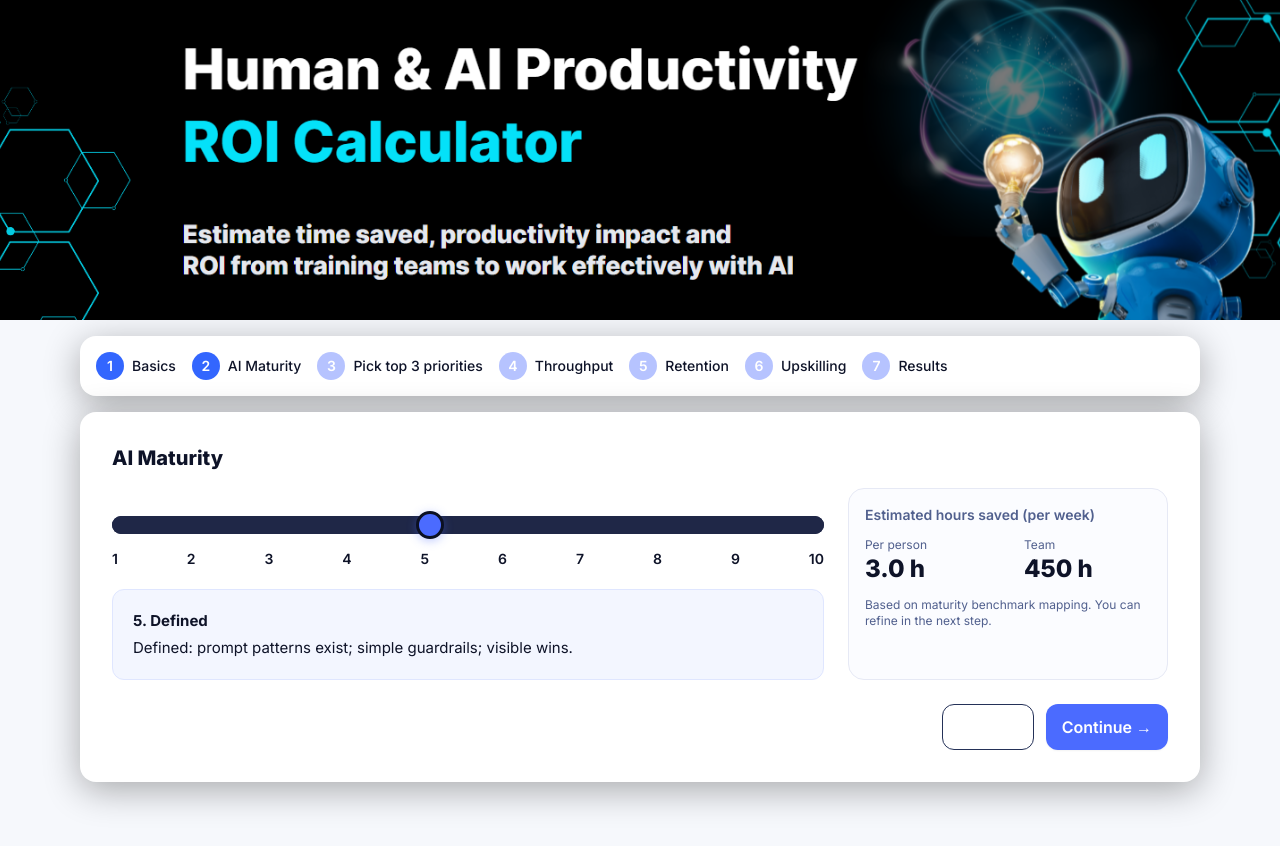
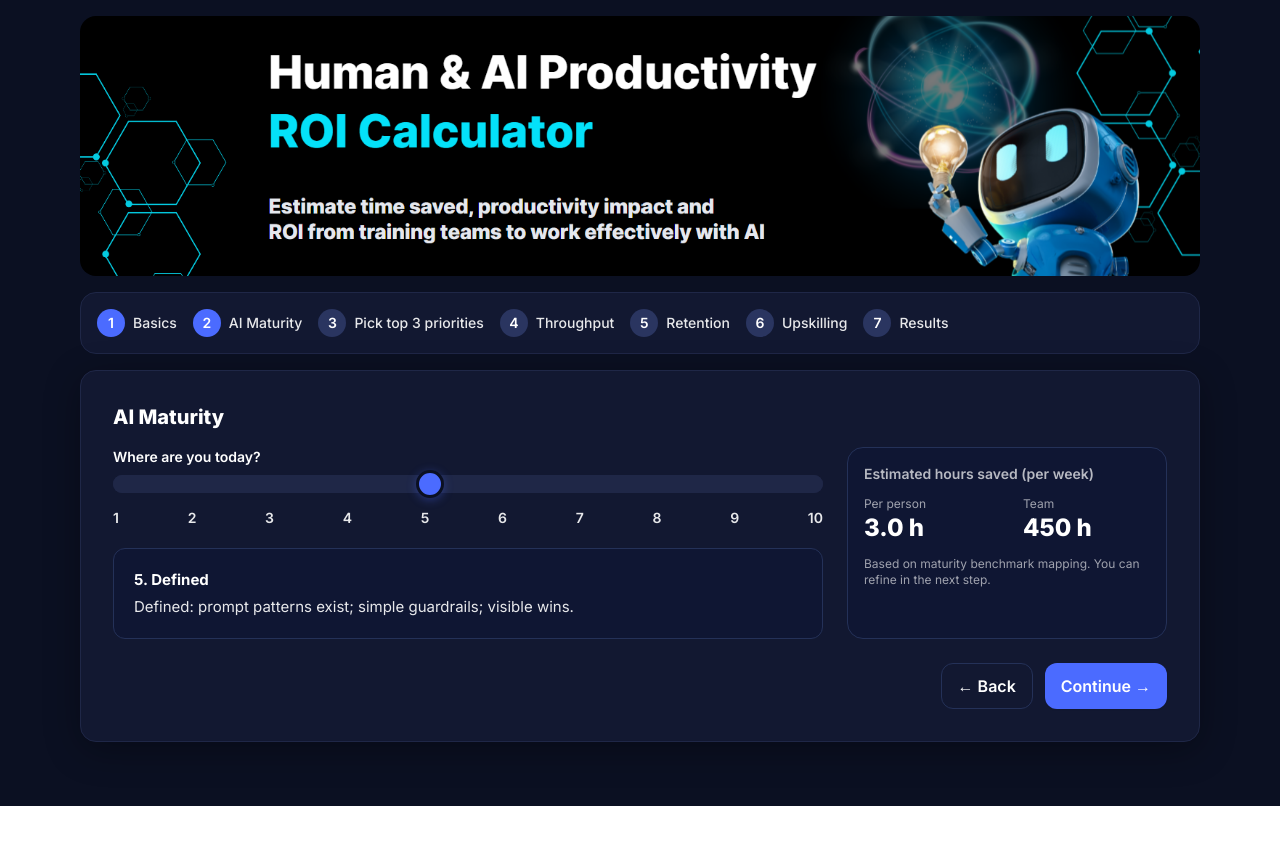
Before and after one commit to powerstephen/Managers-AI-Training-ROI, a Next.js app: page / in a window 1280 px wide. Both pictures are taken after a click on the button "Continue →". After the commit the page ends 806 px from the top, so only its background shows below. Built offline with nearby package versions, Linux system fonts and the light colour scheme.

Commit message:
Update page.tsx

```diff
--- a/app/page.tsx
+++ b/app/page.tsx
@@ -106,7 +106,7 @@ export default function Page() {
   /* Step 2 – AI Maturity */
   const [maturity, setMaturity] = useState<number>(5);
 
-  /* Step 3 – Priorities (selection only; 6 options; top 3 preselected) */
+  /* Step 3 – Priorities */
   const allPriorityKeys: PriorityKey[] = [
     "throughput",
     "quality",
@@ -121,11 +121,11 @@ export default function Page() {
 
   /* Config that lives ONLY on steps 4–6 */
   // Throughput
-  const [throughputPct, setThroughputPct] = useState(8); // % weekly time reclaimed
-  const [handoffPct, setHandoffPct] = useState(6); // % wait/handoff time reduced
+  const [throughputPct, setThroughputPct] = useState(8);
+  const [handoffPct, setHandoffPct] = useState(6);
   // Retention
-  const [retentionLiftPct, setRetentionLiftPct] = useState(2); // % attrition avoided
-  const [baselineAttritionPct, setBaselineAttritionPct] = useState(12); // org attrition
+  const [retentionLiftPct, setRetentionLiftPct] = useState(2);
+  const [baselineAttritionPct, setBaselineAttritionPct] = useState(12);
   // Upskilling
   const [upskillCoveragePct, setUpskillCoveragePct] = useState(60);
   const [upskillHoursPerWeek, setUpskillHoursPerWeek] = useState(0.5);
@@ -141,27 +141,22 @@ export default function Page() {
     [maturityHoursPerPerson, headcount]
   );
 
-  // base team hours from maturity mapping
   const baseWeeklyTeamHours = useMemo(
     () => maturityHoursPerPerson * headcount,
     [maturityHoursPerPerson, headcount]
   );
 
-  // Weekly hours per selected priority (simple illustrative models)
   const weeklyHoursByPriority = useMemo(() => {
     const entries: Record<PriorityKey, number> = {
       throughput: selected.includes("throughput")
         ? Math.round(baseWeeklyTeamHours * ((throughputPct + handoffPct * 0.5) / 100))
         : 0,
-
       quality: selected.includes("quality")
         ? Math.round(baseWeeklyTeamHours * 0.2)
         : 0,
-
       onboarding: selected.includes("onboarding")
         ? Math.round((Math.max(0, Math.min(52, 2)) * 40) * (headcount * 0.2))
         : 0,
-
       retention: selected.includes("retention")
         ? Math.round(
             ((headcount * (baselineAttritionPct / 100)) *
@@ -169,11 +164,9 @@ export default function Page() {
               120) / 52
           )
         : 0,
-
       upskilling: selected.includes("upskilling")
         ? Math.round((upskillCoveragePct / 100) * headcount * upskillHoursPerWeek)
         : 0,
-
       costAvoidance: selected.includes("costAvoidance")
         ? Math.round(baseWeeklyTeamHours * 0.1)
         : 0,
@@ -229,29 +222,31 @@ export default function Page() {
   /* ───────────────────────────── Render ───────────────────────────── */
 
   return (
-    <div className="min-h-screen bg-[#f6f8fc] text-[#0e1328]">
-      {/* FULL-BLEED HERO (no side gutters, keeps aspect) */}
-      <div className="w-screen overflow-hidden">
+    <div className="min-h-screen bg-[#0b1022] text-white">
+      {/* HERO: match content width (flush with boxes below), dark theme */}
+      <div className="w-full max-w-6xl mx-auto px-4 pt-4">
         <img
           src="/hero.png"
           alt="AI at Work — Brainster"
-          className="block w-full h-[220px] md:h-[280px] lg:h-[320px] object-cover"
+          className="block w-full h-[200px] md:h-[240px] lg:h-[260px] object-cover rounded-2xl"
         />
       </div>
 
       {/* Progress bar */}
       <div className="w-full max-w-6xl mx-auto px-4 mt-4">
-        <div className="rounded-2xl bg-white shadow-soft p-4 flex gap-4 flex-wrap">
+        <div className="rounded-2xl bg-[#121831] border border-[#1f2747] p-4 flex gap-4 flex-wrap">
           {stepItems.map((s) => (
             <div key={s.id} className="flex items-center gap-2">
               <span
                 className={`w-7 h-7 rounded-full flex items-center justify-center text-white text-sm font-semibold ${
-                  step >= s.id ? "bg-[#3366fe]" : "bg-[#b6c3ff]"
+                  step >= s.id ? "bg-[#4b6bff]" : "bg-[#2a3560]"
                 }`}
               >
                 {s.id}
               </span>
-              <span className="text-sm font-medium text-[#0e1328]">{s.label}</span>
+              <span className="text-sm font-medium text-white/90">
+                {s.label}
+              </span>
             </div>
           ))}
         </div>
@@ -259,7 +254,7 @@ export default function Page() {
 
       {/* Card frame */}
       <div className="w-full max-w-6xl mx-auto px-4 mt-4 pb-16">
-        <div className="bg-white rounded-2xl shadow-soft p-6 md:p-8">
+        <div className="bg-[#121831] border border-[#1f2747] rounded-2xl shadow-soft p-6 md:p-8">
           {/* STEP 1 */}
           {step === 1 && (
             <div>
@@ -364,13 +359,12 @@ export default function Page() {
             </div>
           )}
 
-          {/* STEP 2 – bigger slider + side box */}
+          {/* STEP 2 */}
           {step === 2 && (
             <div>
               <h2 className="text-xl font-extrabold mb-4">AI Maturity</h2>
 
               <div className="grid md:grid-cols-[1fr_320px] gap-6">
-                {/* slider + explainer */}
                 <div>
                   <label className="lbl mb-2">Where are you today?</label>
                   <input
@@ -381,13 +375,13 @@ export default function Page() {
                     onChange={(e) => setMaturity(parseInt(e.target.value, 10))}
                     className="w-full range-xl"
                   />
-                  <div className="flex justify-between text-[14px] mt-2 text-[#0e1328] font-semibold">
+                  <div className="flex justify-between text-[14px] mt-2 text-white/90 font-semibold">
                     {Array.from({ length: 10 }).map((_, i) => (
                       <span key={i}>{i + 1}</span>
                     ))}
                   </div>
 
-                  <div className="mt-5 p-5 rounded-xl bg-[#f3f6ff] border border-[#dfe6ff]">
+                  <div className="mt-5 p-5 rounded-xl bg-[#0f1633] border border-[#243158]">
                     <div className="text-[15px] font-bold">
                       {maturity}.{" "}
                       {
@@ -405,32 +399,31 @@ export default function Page() {
                         ][maturity - 1]
                       }
                     </div>
-                    <p className="text-[15px] mt-1">
+                    <p className="text-[15px] mt-1 text-white/90">
                       {maturityExplainer(maturity)}
                     </p>
                   </div>
                 </div>
 
-                {/* side box: hours saved */}
-                <div className="rounded-2xl border border-[#e6e9f5] bg-[#fbfcff] p-4">
-                  <div className="text-sm font-semibold text-[#51608e]">
+                <div className="rounded-2xl border border-[#243158] bg-[#0f1633] p-4">
+                  <div className="text-sm font-semibold text-white/70">
                     Estimated hours saved (per week)
                   </div>
                   <div className="mt-3 grid grid-cols-2 gap-8">
                     <div>
-                      <div className="text-xs text-[#51608e]">Per person</div>
+                      <div className="text-xs text-white/60">Per person</div>
                       <div className="text-2xl font-extrabold">
                         {maturityHoursPerPerson.toFixed(1)} h
                       </div>
                     </div>
                     <div>
-                      <div className="text-xs text-[#51608e]">Team</div>
+                      <div className="text-xs text-white/60">Team</div>
                       <div className="text-2xl font-extrabold">
                         {maturityHoursTeam.toLocaleString()} h
                       </div>
                     </div>
                   </div>
-                  <div className="mt-3 text-xs text-[#51608e]">
+                  <div className="mt-3 text-xs text-white/60">
                     Based on maturity benchmark mapping. You can refine in the next step.
                   </div>
                 </div>
@@ -447,11 +440,11 @@ export default function Page() {
             </div>
           )}
 
-          {/* STEP 3 – selection only (no inputs here) */}
+          {/* STEP 3 */}
           {step === 3 && (
             <div>
               <h2 className="text-xl font-extrabold mb-2">Pick top 3 priorities</h2>
-              <p className="text-sm text-[#51608e] mb-4">
+              <p className="text-sm text-white/70 mb-4">
                 Choose up to three areas to focus your ROI model.
               </p>
 
@@ -483,7 +476,7 @@ export default function Page() {
                           {active ? "Selected" : "Select"}
                         </button>
                       </div>
-                      <div className="text-sm text-[#51608e] mt-1">
+                      <div className="text-sm text-white/70 mt-1">
                         {PRIORITY_META[k].blurb}
                       </div>
                     </div>
@@ -502,11 +495,11 @@ export default function Page() {
             </div>
           )}
 
-          {/* STEP 4 – Throughput inputs */}
+          {/* STEP 4 */}
           {step === 4 && (
             <div>
               <h2 className="text-xl font-extrabold mb-2">Throughput</h2>
-              <p className="text-sm text-[#51608e] mb-4">
+              <p className="text-sm text-white/70 mb-4">
                 Quick edit of the assumptions for throughput impact.
               </p>
               <div className="grid md:grid-cols-2 gap-4">
@@ -545,7 +538,7 @@ export default function Page() {
             </div>
           )}
 
-          {/* STEP 5 – Retention inputs */}
+          {/* STEP 5 */}
           {step === 5 && (
             <div>
               <h2 className="text-xl font-extrabold mb-2">Retention</h2>
@@ -589,7 +582,7 @@ export default function Page() {
             </div>
           )}
 
-          {/* STEP 6 – Upskilling inputs */}
+          {/* STEP 6 */}
           {step === 6 && (
             <div>
               <h2 className="text-xl font-extrabold mb-2">Upskilling</h2>
@@ -633,7 +626,7 @@ export default function Page() {
             </div>
           )}
 
-          {/* STEP 7 – Results */}
+          {/* STEP 7 */}
           {step === 7 && (
             <div>
               <h2 className="text-xl font-extrabold mb-4">Results</h2>
@@ -664,8 +657,8 @@ export default function Page() {
                 </div>
               </div>
 
-              <div className="mt-6 border border-[#e6e9f5] rounded-2xl overflow-hidden">
-                <div className="grid grid-cols-[1fr_180px_200px] py-3 px-4 text-xs font-semibold text-[#51608e] bg-[#f8faff]">
+              <div className="mt-6 border border-[#243158] rounded-2xl overflow-hidden">
+                <div className="grid grid-cols-[1fr_180px_200px] py-3 px-4 text-xs font-semibold text-white/70 bg-[#0f1633]">
                   <div>PRIORITY</div>
                   <div className="text-right">HOURS SAVED</div>
                   <div className="text-right">ANNUAL VALUE</div>
@@ -677,12 +670,12 @@ export default function Page() {
                     const value = hours * hourlyCost;
                     return (
                       <div
-                        className="grid grid-cols-[1fr_180px_200px] items-center py-4 px-4 border-t border-[#eef1f8]"
+                        className="grid grid-cols-[1fr_180px_200px] items-center py-4 px-4 border-t border-[#1f2747]"
                         key={k}
                       >
                         <div>
                           <div className="font-bold">{PRIORITY_META[k].label}</div>
-                          <div className="text-sm text-[#51608e]">
+                          <div className="text-sm text-white/70">
                             {PRIORITY_META[k].blurb}
                           </div>
                         </div>
@@ -696,7 +689,7 @@ export default function Page() {
                       </div>
                     );
                   })}
-                <div className="grid grid-cols-[1fr_180px_200px] items-center py-4 px-4 border-t-2 border-[#dfe6ff] bg-[#f8faff]">
+                <div className="grid grid-cols-[1fr_180px_200px] items-center py-4 px-4 border-t-2 border-[#2d3a70] bg-[#0f1633]">
                   <div className="font-extrabold">Total</div>
                   <div className="text-right font-extrabold">
                     {(weeklyHoursTotal * 52).toLocaleString()} h
```
